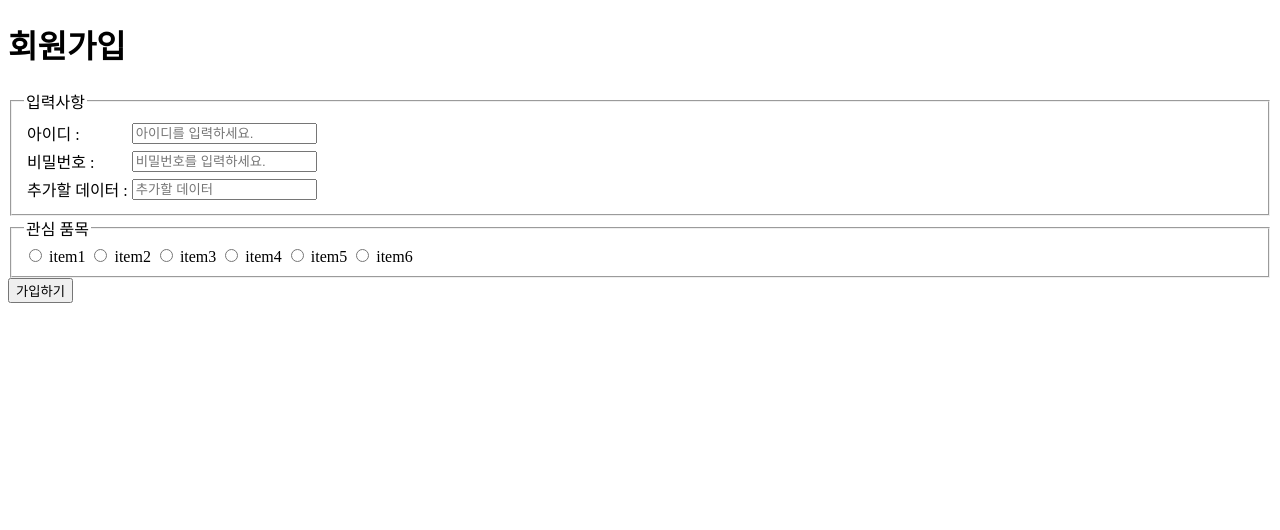
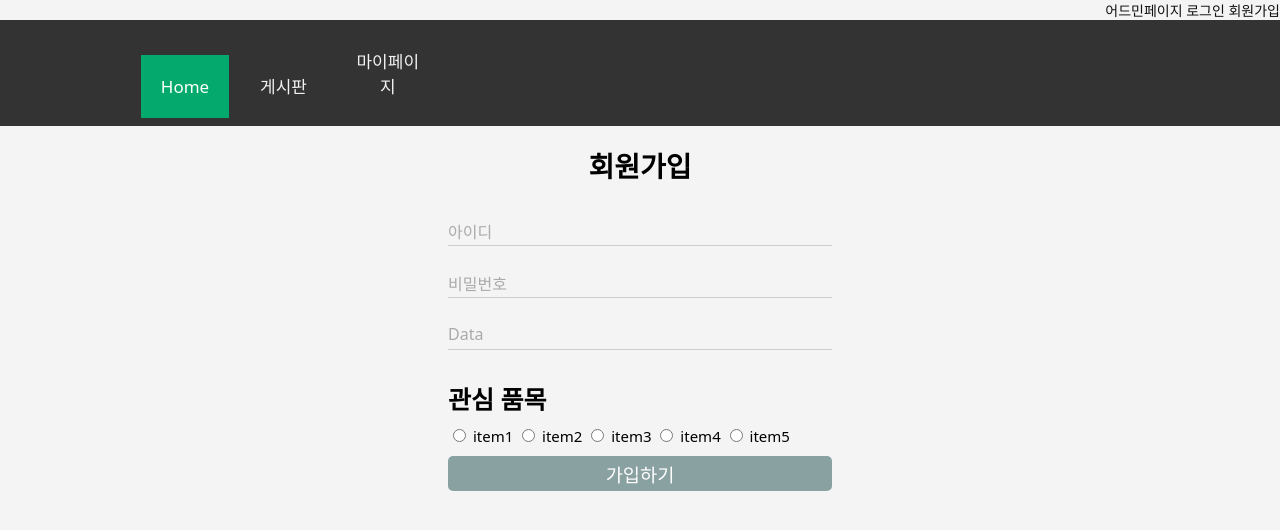
Before and after one commit to junseak1105/Webserver_Teamwork, a PHP site: page /register.php in a window 1280 px wide. Shown: the top 530 px of the page. Run offline with PHP 8.4, Linux system fonts and the light colour scheme; some libraries are stand-ins or nearby versions.

Commit message:
정상화 및 수정

```diff
--- a/admin_category.php
+++ b/admin_category.php
@@ -34,7 +34,7 @@
 <head>
     <?php
         include "include/head.php";
-    ?>
+        include "include/admin_head_side.php"?>
 </head>
 <body>
     <div>
--- a/admin_inquiry.php
+++ b/admin_inquiry.php
@@ -41,7 +41,11 @@
 
 <!DOCTYPE html>
 <html>
-<head><?php include "include/head.php"; ?></head>
+<head>
+    <?php
+        include "include/head.php";
+        include "include/admin_head_side.php"?>
+</head>
 <body>
     <div>
     <span>
--- a/admin_member.php
+++ b/admin_member.php
@@ -33,7 +33,7 @@
 <head>
     <?php
         include "include/head.php";
-    ?>
+        include "include/admin_head_side.php"?>
 </head>
 <body>
     <div>
--- a/admin_post.php
+++ b/admin_post.php
@@ -35,7 +35,7 @@
 <head>
     <?php
         include "include/head.php";
-    ?>
+        include "include/admin_head_side.php"?>
 </head>
 <body>
         <table class="type1" border="1">
--- a/css/style.css
+++ b/css/style.css
@@ -522,6 +532,20 @@ button.btn_qa_ans {
   padding: 10px;
 }
 /* nav_main.php 작성 */
+
+.index_head{
+  text-align: right;
+}
+.index_head a{
+  display: inline-block;
+  color: #111;
+  text-decoration: none;
+}
+
+.index_head a:hover {
+  color: #312dee;
+}
+
 .topnav {
   background-color: #333;
   font-size: 17px;
@@ -539,6 +563,11 @@ button.btn_qa_ans {
   color: white;
 }
 
+.topnav2 {
+  width: 80%;
+  margin: auto;
+}
+
 ul, ol, li {
   list-style: none;
   margin: 0;
@@ -549,7 +578,7 @@ ul.category > li {
   display: inline-block;
   text-align: center;
   position: relative;
-  width: 100px;
+  width: 10%;
   padding: 14px 16px;
 }
 
@@ -973,3 +997,167 @@ button.btn_up, button.btn_down img {
   display: flex;
   justify-content: center;
 }
+
+/* user_board_view.php 끝 */
+
+/* 로그인 폼 */
+.login_header {
+  display: flex;
+  justify-content: center;
+}
+
+.login_inputbox {
+  display: flex;
+  justify-content: center;
+  position: relative;
+  margin: 10px 0;
+}
+
+.login_inputbox > input {
+  background: transparent;
+  border: none;
+  border-bottom: 1px solid #ccc;
+  padding: 20px 0px 5px 0px;
+  font-size: 14px;
+  width: 30%;
+}
+
+.login_inputbox > input::placeholder {
+  color: transparent;
+}
+
+.login_inputbox > input:placeholder-shown + label {
+  color: #aaa;
+  font-size:16px;
+  top:15px;
+}
+
+.login_inputbox > input:focus + label, label {
+  color:#8aa1a1;
+  font-size: 10pt;
+  pointer-events: none;
+  position: absolute;
+  left: 35%;
+  top: 0px;
+  transition: all 0.2s ease;
+  -webkit-transition: all 0.2s ease;
+  -moz-transition: all 0.2s ease;
+  -o-transition: all 0.2s ease;
+}
+
+.login_inputbox > input:focus, input:not(:placeholder-shown){
+  border-bottom: solid 1px #8aa1a1; outline:none;
+}
+
+.login_register {
+    text-align: right;
+    margin-right: 35%;
+    margin-top: 5px;
+}
+
+.login_register a {
+  text-decoration: none;
+  color: rgb(164, 164, 164);
+  font-size: 12pt;
+}
+
+.login_register a:hover {
+  color:black;
+}
+
+input.btn_login[type=submit]{
+  display: flex;
+  justify-content: center;
+  background-color: #8aa1a1;
+  border:none;
+  color:white;
+  border-radius: 5px;
+  width:30%;
+  height:35px;
+  font-size: 14pt;
+  margin: auto;
+  margin-top: 10px;
+}
+
+input.btn_login[type=submit]:hover {
+  background-color: #617575;
+}
+
+/* register.php 시작*/
+
+.register_header {
+  display: flex;
+  justify-content: center;
+}
+
+.register_inputbox {
+  display: flex;
+  justify-content: center;
+  position: relative;
+  margin: 10px 0;
+}
+
+.register_inputbox > input {
+  position: relative;
+  background: transparent;
+  border: none;
+  border-bottom: 1px solid #ccc;
+  padding: 20px 0px 5px 0px;
+  font-size: 14px;
+  width: 30%;
+  margin: auto;
+}
+
+.register_inputbox > input::placeholder {
+  color: transparent;
+}
+
+.register_inputbox > input:placeholder-shown + label {
+  color: #aaa;
+  font-size:16px;
+  top:15px;
+}
+
+.register_inputbox > input:focus + label, label {
+  color:#8aa1a1;
+  font-size: 10pt;
+  pointer-events: none;
+  position: absolute;
+  left: 35%;
+  top: 0px;
+  transition: all 0.2s ease;
+  -webkit-transition: all 0.2s ease;
+  -moz-transition: all 0.2s ease;
+  -o-transition: all 0.2s ease;
+}
+
+input.btn_register[type=submit]{
+  display: flex;
+  justify-content: center;
+  background-color: #8aa1a1;
+  border:none;
+  color:white;
+  border-radius: 5px;
+  width:30%;
+  height:35px;
+  font-size: 14pt;
+  margin: auto;
+  margin-top: 10px;
+}
+
+.register_item {
+  width: 30%;
+  margin: auto;
+  margin-top: 30px;
+}
+
+.register_item b{
+  font-size: 25px;
+}
+
+.register_radiobox {
+  margin-top: 10px;
+  font-size: 15px;
+}
+
+/* register.php 끝*/
--- a/include/nav_main.php
+++ b/include/nav_main.php
@@ -1,17 +1,17 @@
 <nav>
+    <div class="index_head">
+        <a href="./admin_main.php">어드민페이지</a>
+        <a href="./Login.php">로그인</a>
+        <a href="./register.php">회원가입</a>
+    </div>
 <div class="topnav">
-    <ul class="category">
-        <a class="active" href="index.php">Home</a>
-            <li class="category_news"> cat1
-                <ul class="category_news_item subitem">
-                    <li><a href="#news">news1</a></li>
-                    <li><a href="#news2">news2</a></li>
-                </ul>
-            </li>
-            <li class="category_contact"> cat2
+    <div class="topnav2">
+        <ul class="category">
+            <a class="active" href="index.php">Home</a>
+            <li class="category_contact"> 게시판
                 <ul class="category_contact_item subitem">
-                    <li><a href="#news">contact1</a></li>
-                    <li><a href="#news2">contact2</a></li>
+                    <li><a href="user_board_list.php">전체 게시판</a></li>
+                    <li><a href="#news2">category</a></li>
                 </ul>
             </li>
             <li class="category_about"> 마이페이지
@@ -23,5 +23,6 @@
                 </ul>
             </li>
         </ul>
+    </div>
 </div>
 </nav>
--- a/register.php
+++ b/register.php
@@ -1,44 +1,38 @@
 <!DOCTYPE html>
 <html lang="en">
 <head>
+    <?php
+        include "include/head.php";
+    ?>
 </head>
 <body>
-    <form method="post" action="">
-        <h1> 회원가입 </h1>
-        <fieldset>
-            <legend> 입력사항 </legend>
-            <table>
-                <tr>
-                    <td>아이디 : </td>
-                    <td>
-                        <input type="text" name="user_id" placeholder="아이디를 입력하세요.">
-                    </td>
-                </tr>
-                <tr>
-                    <td>비밀번호 : </td>
-                    <td>
-                        <input type="text" name="user_pw" placeholder="비밀번호를 입력하세요.">
-                    </td>
-                </tr>
-                <tr>
-                    <td>추가할 데이터 : </td>
-                    <td>
-                        <input type="text" name="" placeholder="추가할 데이터">
-                    </td>
-                </tr>
-            </table>
-        </fieldset>
-        <fieldset>
-            <legend>관심 품목</legend>
+    <div>
+        <h1 class="register_header">회원가입</h1>
+        <form method="post" action="">
+            <div class="register_inputbox">
+                <input id="userID" type="text" name="userID" placeholder="아이디">
+                <label for="userID"> 아이디 </label>
+            </div>
+            <div class="register_inputbox">
+                <input id="userPW" type="password" name="userPW" placeholder="비밀번호">
+                <label for="userPW">비밀번호</label>
+            </div>
+            <div class="register_inputbox">
+                <input id="data" type="text" name="data" placeholder="data">
+                <label for="data">Data</label>
+            </div>
+            <div class="register_item">
+                <b>관심 품목 <br></b>
+                <div class="register_radiobox">
                     <input type="radio" name="" value=""> item1
                     <input type="radio" name="" value=""> item2
                     <input type="radio" name="" value=""> item3
                     <input type="radio" name="" value=""> item4
                     <input type="radio" name="" value=""> item5
-                    <input type="radio" name="" value=""> item6
-        </fieldset>
-        <input type="submit" value="가입하기" />
-    </form>
-
+                </div>
+            </div>
+            <input class="btn_register" type="submit" value="가입하기" />
+        </form>
+    </div>
 </body>
 </html>
```
Also changed, not shown: other parts of css/style.css (+55 -50 lines), Login.php (+17 -53 lines), admin_main.php (+3 -10 lines), include/admin_head_side.php (added, +8 -0 lines), index.php (+8 -8 lines).
